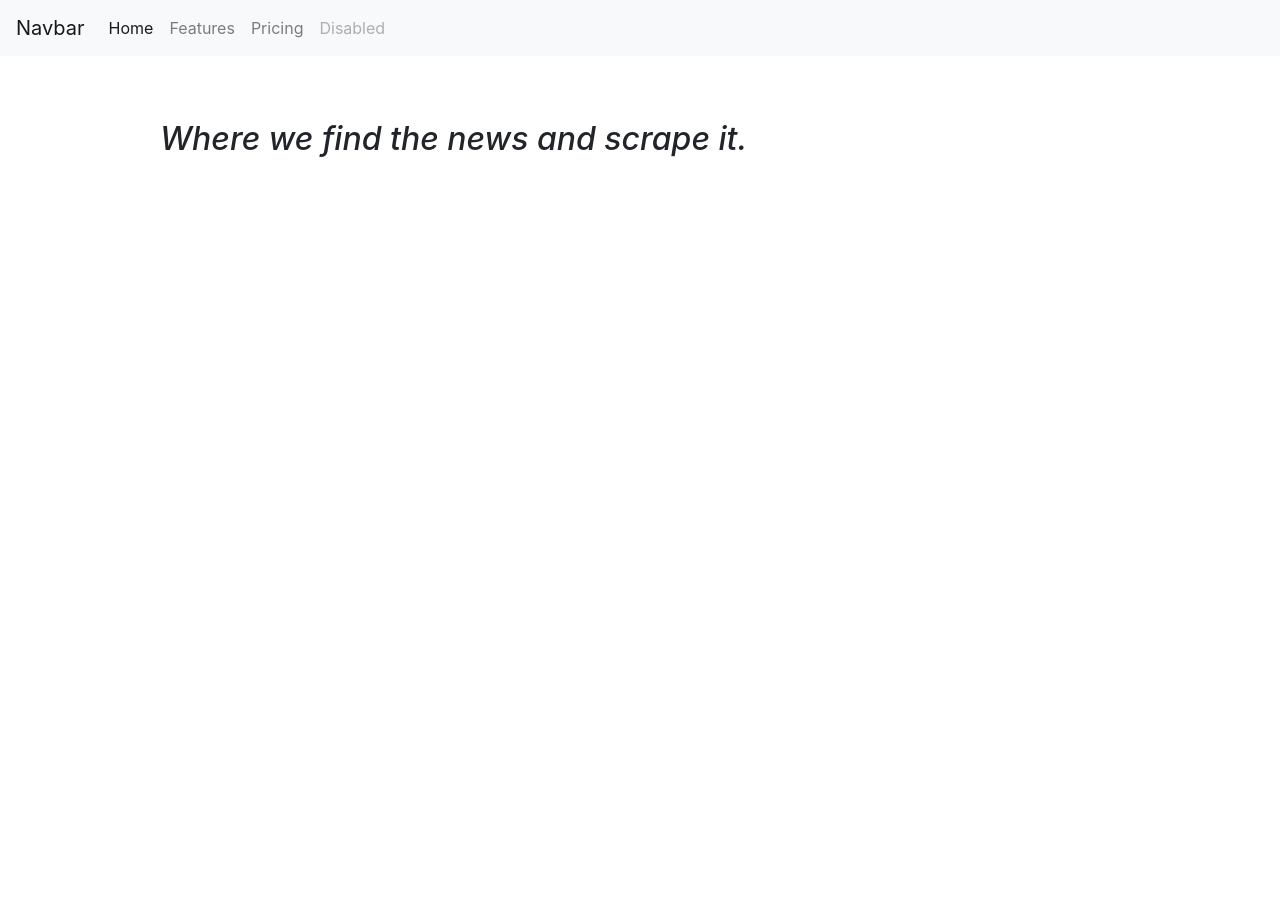
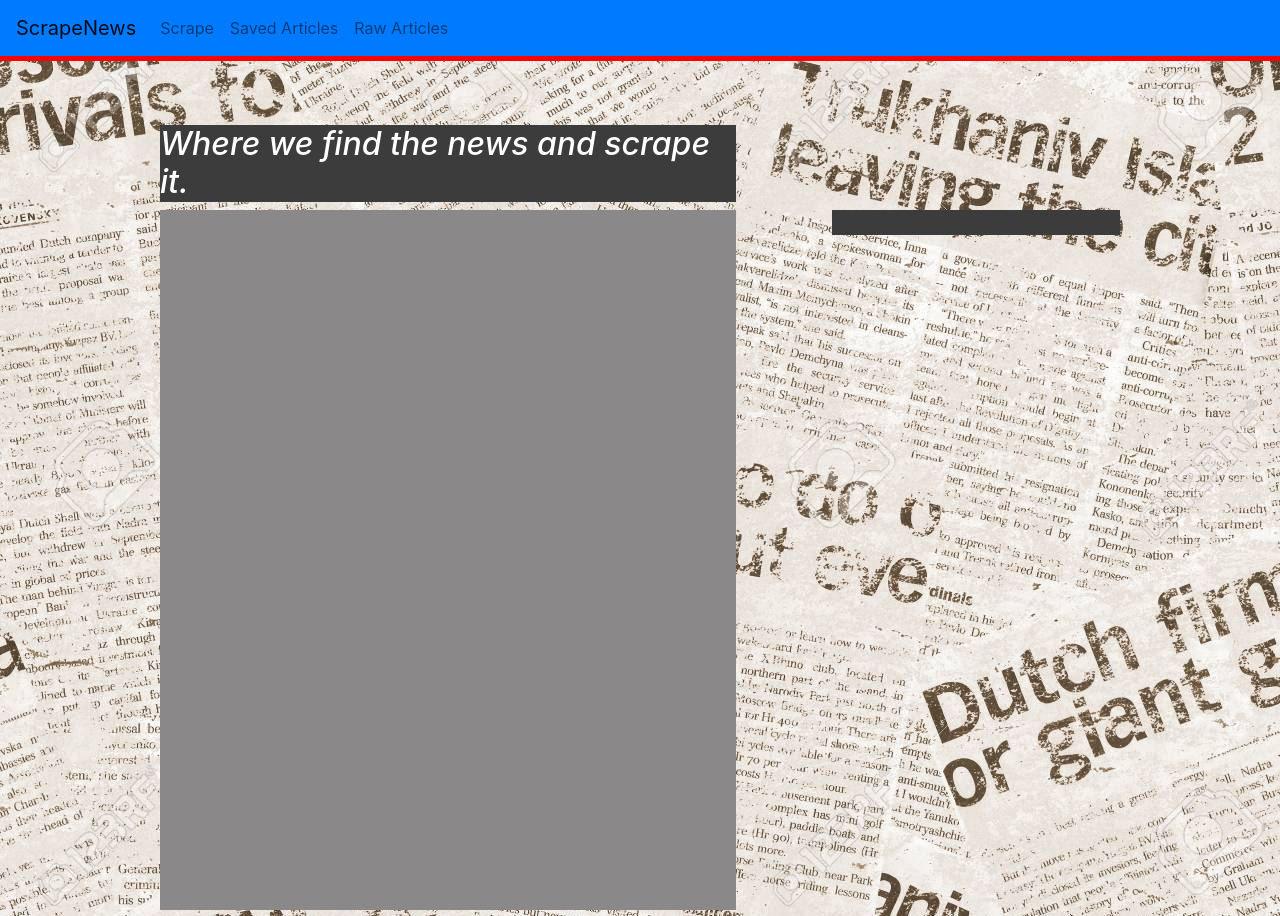
Before and after one commit to LAyers45/Scrape-News, a website: page public/index.html in a window 1280 px wide. Before the commit the page ends 872 px from the top, so only its background shows below. Drawn offline with nearby package versions, Linux system fonts and the light colour scheme; no server answers.

Commit message:
attempted heroku deployment

```diff
--- a/public/index.html
+++ b/public/index.html
@@ -4,9 +4,11 @@
 <head>
     <meta charset="UTF-8">
     <title>Scraping With Mongoose</title>
+    <link rel="stylesheet" href="https://stackpath.bootstrapcdn.com/bootstrap/4.3.1/css/bootstrap.min.css"
+        integrity="sha384-ggOyR0iXCbMQv3Xipma34MD+dH/1fQ784/j6cY/iJTQUOhcWr7x9JvoRxT2MZw1T" crossorigin="anonymous">
     <style>
         body {
-            background-color: #F2F6D0
+            background-image: url("images/newspaper.jpg");
         }
 
         #wrapper {
@@ -26,13 +28,19 @@
         #notes {
             float: right;
             width: 30%;
+            background-color: #3d3c3c;
+            padding-left: 10px;
+            padding-right: 10px;
+            padding-bottom: 25px;
+            color: white;
         }
 
         textarea,
         input {
             display: block;
             width: 100%;
-            background-color: #FCF5C7;
+            background-color: #8a8888;
+            margin-bottom: 5px;
         }
 
         input {
@@ -46,31 +54,42 @@
         }
 
         .navbar {
-            background-color: blue;
+            border-bottom: 5px solid red;
+        }
+
+        #articles {
+            background-color: #8a8888;
+            padding-left: 5px;
+        }
+
+        #Subtitle {
+            background-color: #3d3c3c;
+            width: 60%;
+            color: white;
         }
     </style>
-    <link rel="stylesheet" href="https://stackpath.bootstrapcdn.com/bootstrap/4.3.1/css/bootstrap.min.css"
-        integrity="sha384-ggOyR0iXCbMQv3Xipma34MD+dH/1fQ784/j6cY/iJTQUOhcWr7x9JvoRxT2MZw1T" crossorigin="anonymous">
+
 </head>
 
 <body>
-    <nav class="navbar navbar-expand-lg navbar-light bg-light">
-        <a class="navbar-brand" href="#">Navbar</a>
+    <nav class="navbar navbar-expand-lg navbar-light bg-primary">
+        <a class="navbar-brand" href="#">ScrapeNews</a>
         <button class="navbar-toggler" type="button" data-toggle="collapse" data-target="#navbarNavAltMarkup"
             aria-controls="navbarNavAltMarkup" aria-expanded="false" aria-label="Toggle navigation">
             <span class="navbar-toggler-icon"></span>
         </button>
         <div class="collapse navbar-collapse" id="navbarNavAltMarkup">
             <div class="navbar-nav">
-                <a class="nav-item nav-link active" href="#">Home <span class="sr-only">(current)</span></a>
-                <a class="nav-item nav-link" href="#">Features</a>
-                <a class="nav-item nav-link" href="#">Pricing</a>
-                <a class="nav-item nav-link disabled" href="#">Disabled</a>
+                <a class="nav-item nav-link" href="/scrape">Scrape</a>
+                <a class="nav-item nav-link" href="#">Saved Articles</a>
+                <a class="nav-item nav-link" href="/articles">Raw Articles</a>
             </div>
         </div>
     </nav>
     <div id="wrapper">
-        <h2><i>Where we find the news and scrape it.</i></h2>
+        <div id="Subtitle">
+            <h2><i>Where we find the news and scrape it.</i></h2>
+        </div>
         <div id="articles"></div>
         <div id="notes"></div>
     </div>
--- a/server.js
+++ b/server.js
@@ -27,7 +27,10 @@ app.use(express.json());
 app.use(express.static("public"));
 
 // Connect to the Mongo DB
-mongoose.connect("mongodb://localhost/unit18Populater", { useNewUrlParser: true });
+var MONGODB_URI = process.env.MONGODB_URI || "mongodb://localhost/mongoHeadlines";
+
+mongoose.connect(MONGODB_URI);
+
 
 // Routes
 
```
Also changed, not shown: public/images/newspaper.jpg (added).
